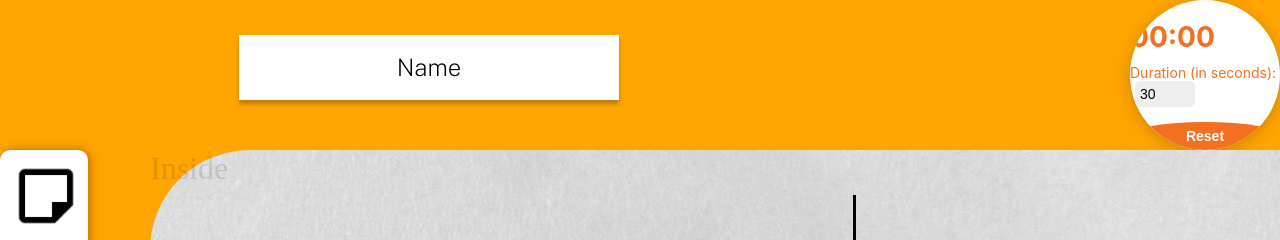
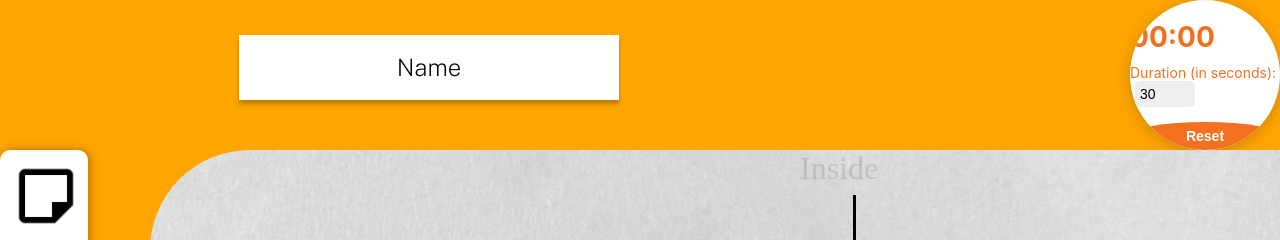
Before and after one commit to indexZ3ro/FIT4002, a React (Create React App) app in the folder client/: page /SoloSession in a window 1280 px wide. Shown: the top 240 px of the page. Built offline with nearby package versions, Linux system fonts and the light colour scheme.

Commit message:
Fixed some ACT Matrix positioning

```diff
--- a/client/src/Components/ACTSidebar/ACTSidebar.js
+++ b/client/src/Components/ACTSidebar/ACTSidebar.js
@@ -1,5 +1,5 @@
 import React from "react";
-import "../../css/actSidebar.css";
+import "../../css/ACTSidebar.css";
 import SheetIcon from "../DraggableIcons/SheetIcon";
 import TextIcon from "../DraggableIcons/TextIcon";
 import EditIcon from "../DraggableIcons/EditIcon";
--- a/client/src/css/ACTMatrix.css
+++ b/client/src/css/ACTMatrix.css
@@ -33,6 +33,8 @@
     font-family: "Racing Sans One", cursive;
     opacity: 0.11;
     font-size: 32px;
+    left: 650px;
+    position: absolute;
 }
 
 .text-outside {
```
